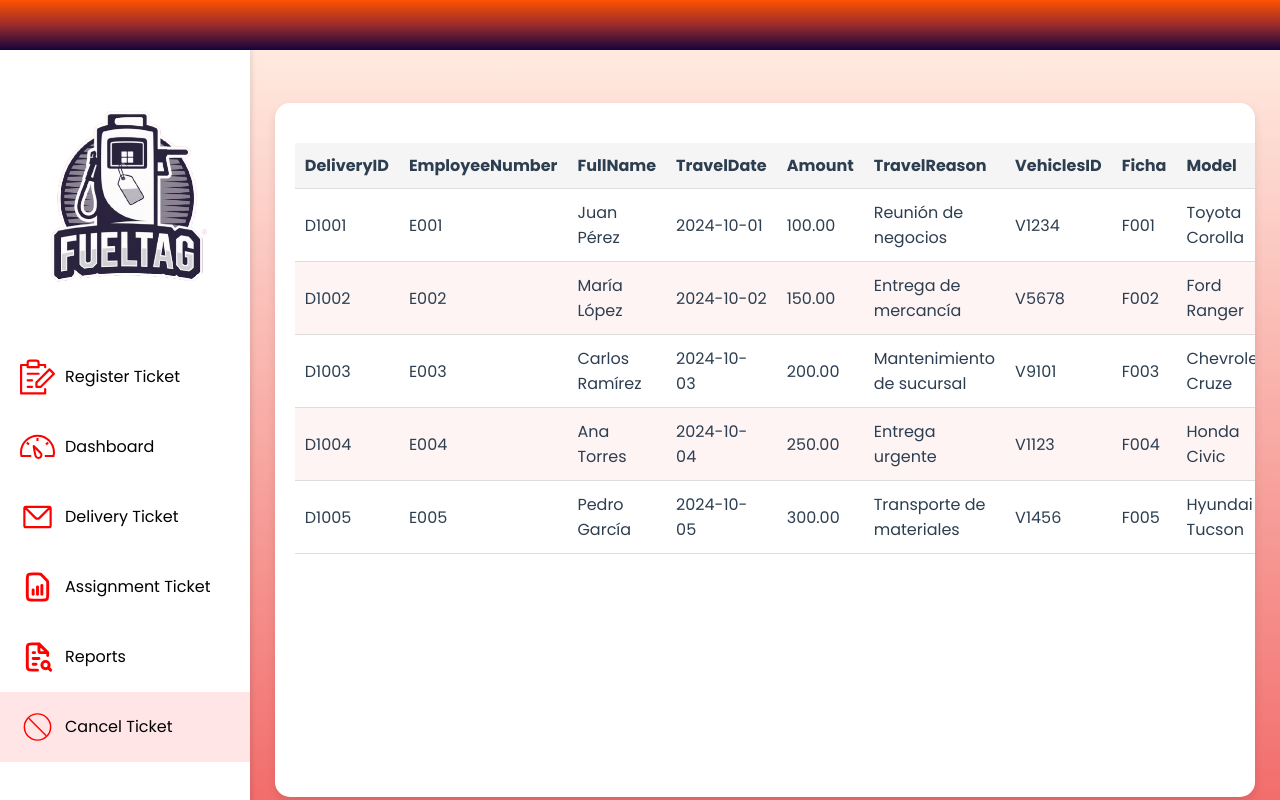
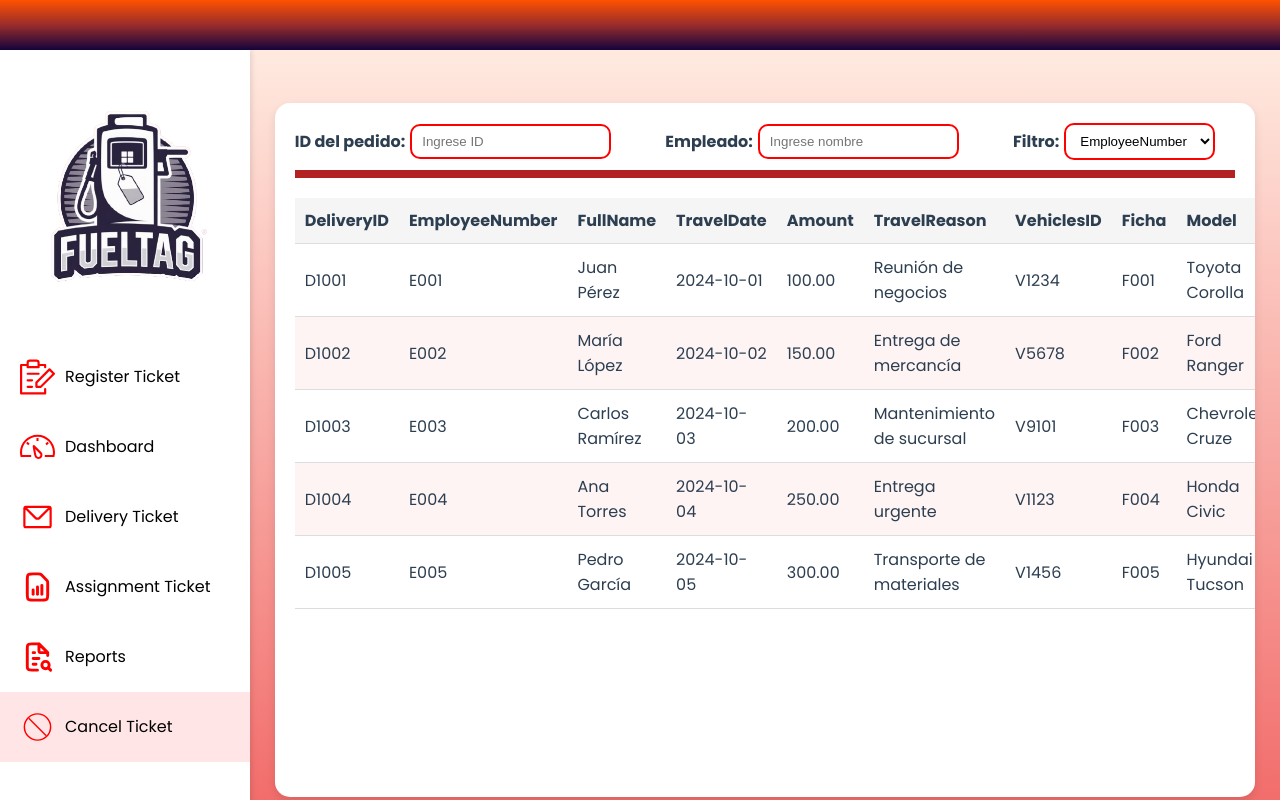
Before and after one commit to chamaquitoazul/gasolineria-front, a Vue app: page /cancelar-tickets in a window 1280 px wide. Built offline with nearby package versions, Linux system fonts and the light colour scheme.

Commit message:
devolver la barra de busqueda a cancelar tickets

```diff
--- a/src/components/CancelarTickets.vue
+++ b/src/components/CancelarTickets.vue
@@ -45,6 +45,26 @@
     <!-- Área de Contenido Principal -->
     <main class="content">
       <div class="content-box">
+        <div class="header">
+          <div class="input-group">
+            <label for="pedido">ID del pedido:</label>
+            <input type="text" id="pedido" placeholder="Ingrese ID">
+          </div>
+          <div class="input-group">
+            <label for="empleado">Empleado:</label>
+            <input type="text" id="empleado" placeholder="Ingrese nombre">
+          </div>
+          <div class="input-group">
+            <label for="filtro">Filtro:</label>
+            <select id="filtro">
+              <option>EmployeeNumber</option>
+              <option>Ficha</option>
+              <option>Vehículo ID</option>
+            </select>
+          </div>
+        </div>
+        <hr class="separator">
+
         <!-- Tabla de Tickets -->
         <table class="ticket-table">
           <thead>
@@ -91,8 +111,6 @@
   </div>
 </template>
 
-
-
 <script scoped>
 import registerIcon from '../assets/register-svgrepo-com.svg';
 import dashboardIcon from '../assets/dashboard-svgrepo-com.svg';
@@ -116,7 +134,7 @@ export default {
       logoutIcon,
       trashIcon,
       tickets: [
-      {
+        {
           DeliveryID: 'D1001',
           EmployeeNumber: 'E001',
           FullName: 'Juan Pérez',
@@ -207,26 +225,17 @@ export default {
     goAssignmentTickets() {
       this.$router.push({ name: 'AssignmentTickets' });
     },
-
     goReporte() {
       this.$router.push({ name: 'ReporteComponente' });
     },
-
     godashboard() {
       this.$router.push({ name: 'DashboardView' });
     },
-
-
-
-
-
     cancelTicket(ticket) {
       this.tickets = this.tickets.filter(t => t.DeliveryID !== ticket.DeliveryID);
-
-
     }
   }
-}
+};
 </script>
 
 
```
